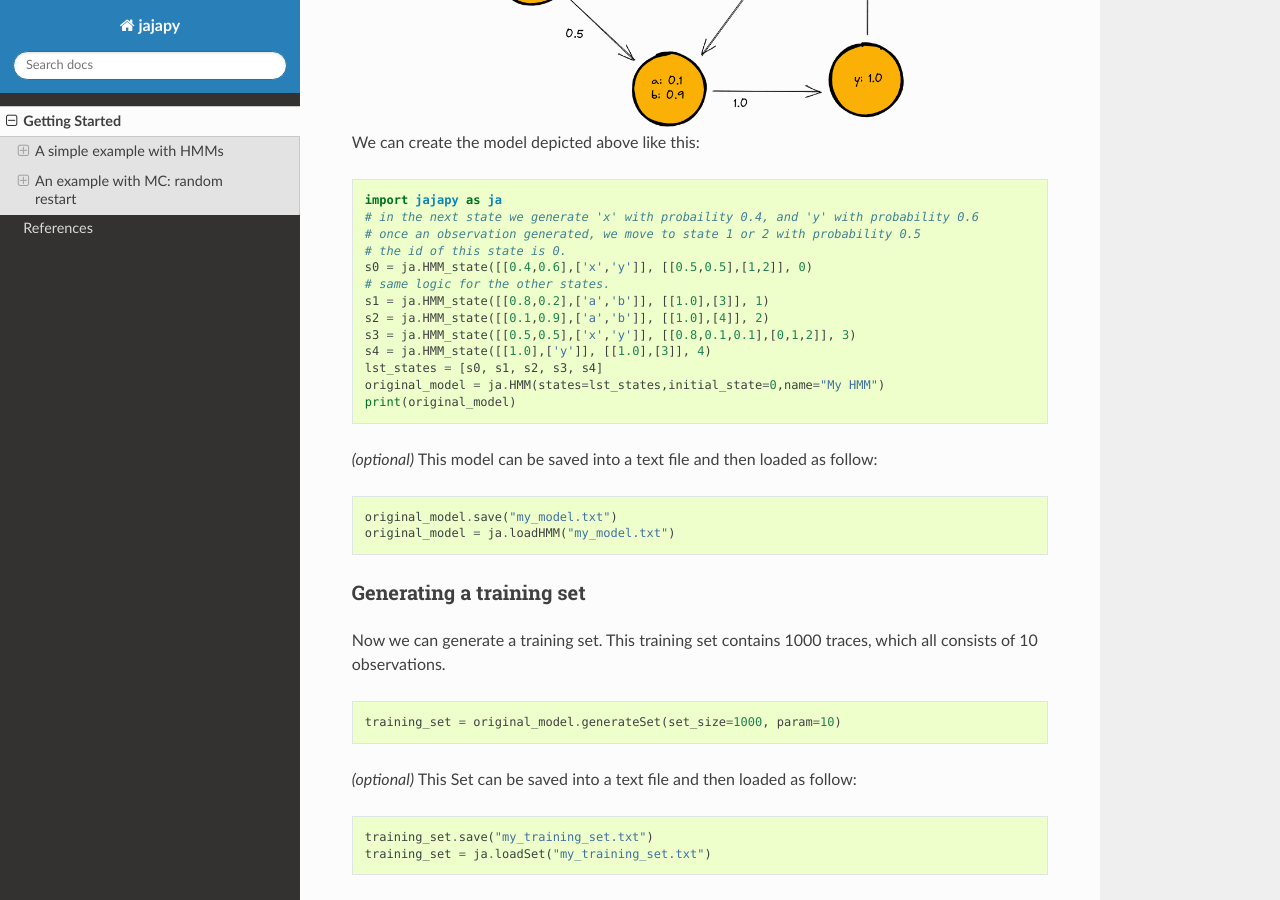
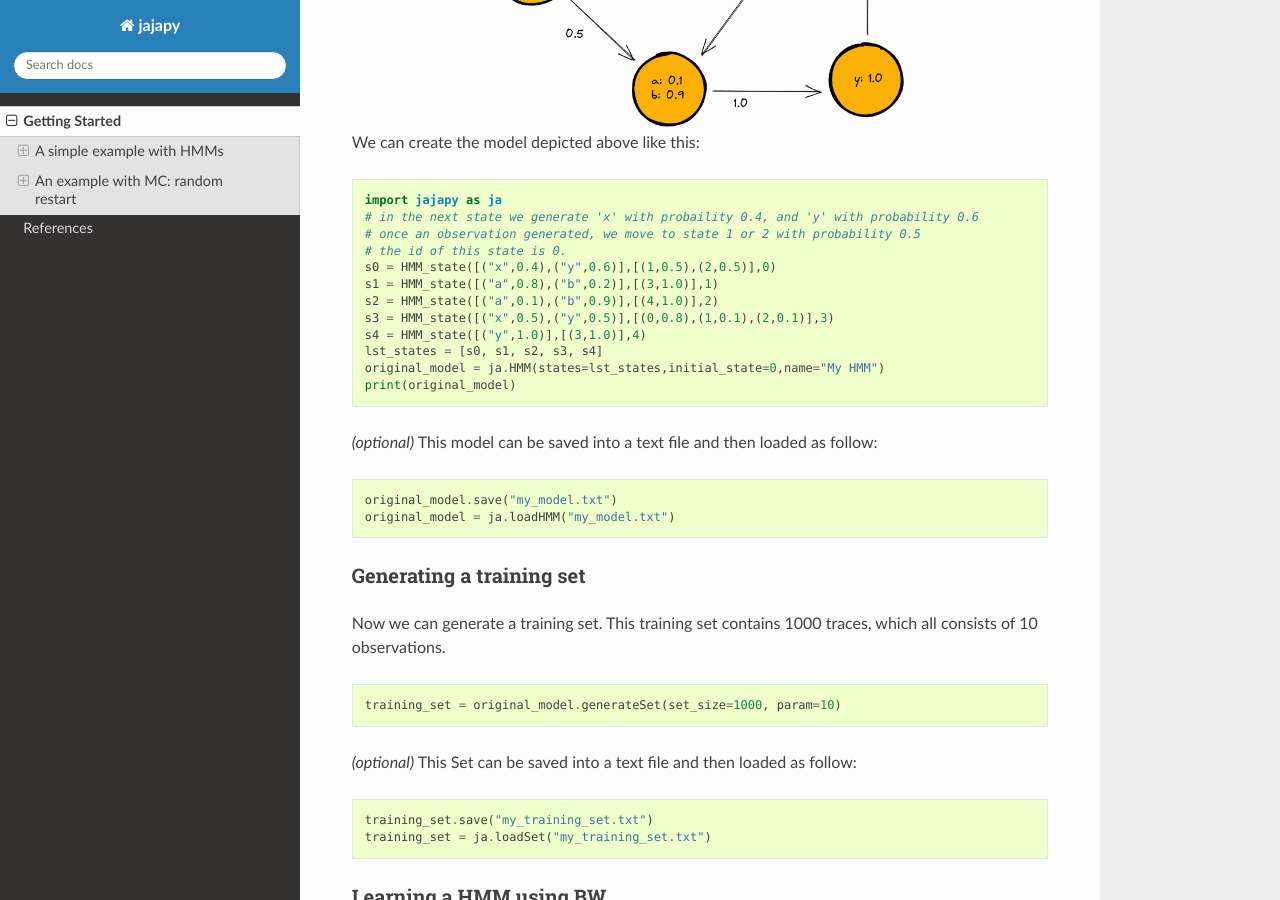
Before and after one commit to Rapfff/jajapy, a Sphinx documentation site: the page built from docs/source/help.rst, in a window 1280 px wide and 900 px high, scrolled down 647 px. Built offline with Sphinx 7.4.7 and the Read the Docs theme 2.0.0, drawn with Linux system fonts in a browser that asks for light colours; some of the changed text lies outside the part shown.

Commit message:
new state creation for CTMC (+doc)

```diff
--- a/docs/source/MC.rst
+++ b/docs/source/MC.rst
@@ -18,8 +18,9 @@
 
    import jajapy as ja
    s0 = ja.MC_state([[0.3,0.3,0.2,0.2],[1,1,2,2],['a','b','a','b']], 0)
-   s1 = ja.MC_state([[1.0],[1],['c']], 1)
-   s2 = ja.MC_state([[1.0],[2],['d']], 2)
+   s0 = ja.MC_state([(1,'a',0.3),(2,'b',0.3),(1,'a',0.2),(2,'b',0.2)], 0)
+   s1 = ja.MC_state([(1,'c',1.0)], 1)
+   s2 = ja.MC_state([(2,'d',1.0)], 2)
    lst_states = [s0, s1, s2]
    model = ja.MC(states=lst_states,initial_state=0,name="My MC")
    # print(model)
--- a/docs/source/help.rst
+++ b/docs/source/help.rst
@@ -26,12 +26,11 @@
 	# in the next state we generate 'x' with probaility 0.4, and 'y' with probability 0.6
 	# once an observation generated, we move to state 1 or 2 with probability 0.5
 	# the id of this state is 0.
-	s0 = ja.HMM_state([[0.4,0.6],['x','y']], [[0.5,0.5],[1,2]], 0)
-	# same logic for the other states.
-	s1 = ja.HMM_state([[0.8,0.2],['a','b']], [[1.0],[3]], 1)
-	s2 = ja.HMM_state([[0.1,0.9],['a','b']], [[1.0],[4]], 2)
-	s3 = ja.HMM_state([[0.5,0.5],['x','y']], [[0.8,0.1,0.1],[0,1,2]], 3)
-	s4 = ja.HMM_state([[1.0],['y']], [[1.0],[3]], 4)
+	s0 = HMM_state([("x",0.4),("y",0.6)],[(1,0.5),(2,0.5)],0)
+	s1 = HMM_state([("a",0.8),("b",0.2)],[(3,1.0)],1)
+	s2 = HMM_state([("a",0.1),("b",0.9)],[(4,1.0)],2)
+	s3 = HMM_state([("x",0.5),("y",0.5)],[(0,0.8),(1,0.1),(2,0.1)],3)
+	s4 = HMM_state([("y",1.0)],[(3,1.0)],4)
 	lst_states = [s0, s1, s2, s3, s4]
 	original_model = ja.HMM(states=lst_states,initial_state=0,name="My HMM")
 	print(original_model)
@@ -114,13 +113,13 @@
 
 	>>> import jajapy as ja
 	>>> def modelMC_REBER():
-	...		s0 = ja.MC_state([[1.0],[1],['B']],0)
-	...		s1 = ja.MC_state([[0.5,0.5],[2,3],['T','P']],1)
-	...		s2 = ja.MC_state([[0.6,0.4],[2,4],['S','X']],2)
-	...		s3 = ja.MC_state([[0.7,0.3],[3,5],['T','V']],3)
-	...		s4 = ja.MC_state([[0.5,0.5],[3,6],['X','S']],4)
-	...		s5 = ja.MC_state([[0.5,0.5],[4,6],['P','V']],5)
-	...		s6 = ja.MC_state([[1.0],[6],['E']],6)
+	...		s0 = ja.MC_state([(1,'B',1.0)],0)
+	...		s1 = ja.MC_state([(2,'T',0.5),(3,'P',0.5)],1)
+	...		s2 = ja.MC_state([(2,'S',0.6),(4,'X',0.4)],2)
+	...		s3 = ja.MC_state([(3,'T',0.7),(5,'V',0.3)],3)
+	...		s4 = ja.MC_state([(3,'X',0.5),(6,'S',0.5)],4)
+	...		s5 = ja.MC_state([(4,'P',0.5),(6,'V',0.5)],5)
+	...		s6 = ja.MC_state([(6,'E',1.0)],6)
 	...		return ja.MC([s0,s1,s2,s3,s4,s5,s6],0,"MC_REBER")
 
 	>>> original_model = modelMC_REBER()
```
Also changed, not shown: other parts of docs/source/help.rst (+1 -1 lines), docs/source/CTMC.rst (+4 -4 lines), docs/source/HMM.rst (+5 -5 lines), 4 other files.
